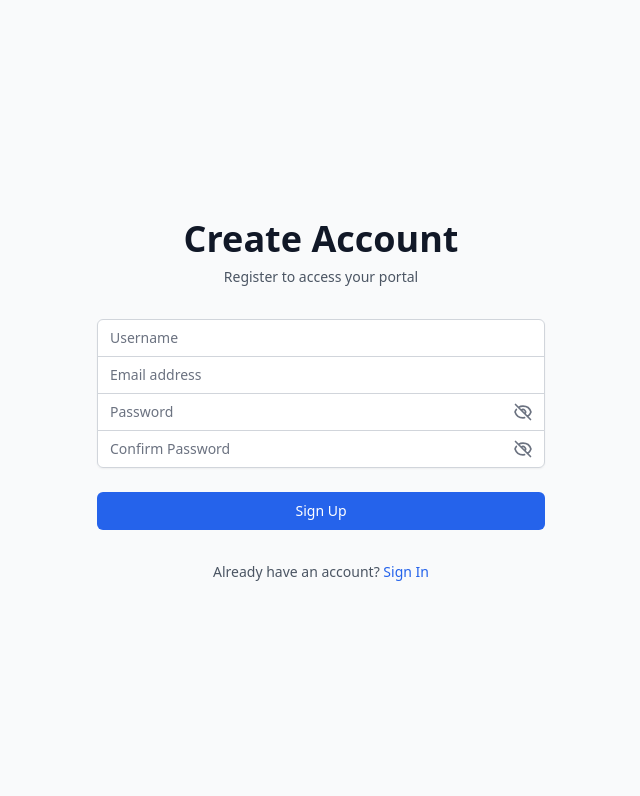
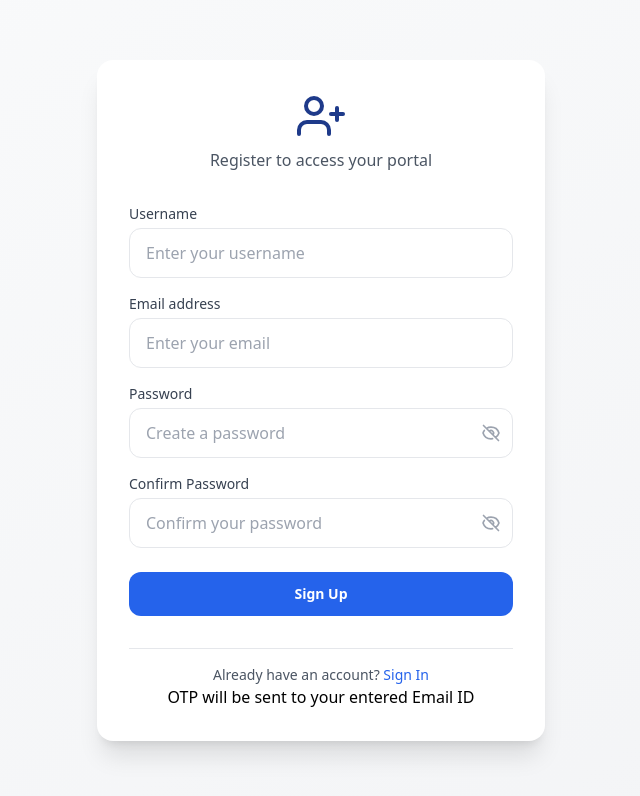
Before and after one commit to nishantb66/bpcl_portal, a Next.js app: page /signup in a window 1280 px wide. Shown: the top 796 px of the page, without its empty margins (319-959 px from the left). Built offline with nearby package versions, Linux system fonts and the light colour scheme.

Commit message:
Login + Signup (UI enhancement)

```diff
--- a/src/app/login/page.js
+++ b/src/app/login/page.js
@@ -4,6 +4,7 @@ import { useRouter } from "next/navigation";
 import Link from "next/link";
 import { ToastContainer, toast } from "react-toastify";
 import "react-toastify/dist/ReactToastify.css";
+import { FiLogIn } from "react-icons/fi";
 
 export default function Login() {
   const [form, setForm] = useState({ email: "", password: "" });
@@ -27,10 +28,7 @@ export default function Login() {
         toast.success("Logged in successfully!");
         localStorage.setItem("token", data.token);
         localStorage.setItem("name", data.name);
-
-        // Console log the saved token
         console.log("Saved Token:", localStorage.getItem("token"));
-
         setTimeout(() => {
           router.push("/");
         }, 1500);
@@ -45,22 +43,24 @@ export default function Login() {
   };
 
   return (
-    <div className="min-h-screen flex items-center justify-center bg-gray-50 py-12 px-4 sm:px-6 lg:px-8">
+    <div className="min-h-screen flex items-center justify-center bg-gradient-to-br from-gray-50 to-gray-100">
       <ToastContainer />
-      <div className="max-w-md w-full space-y-8">
-        <div className="text-center">
-          <h1 className="text-4xl font-extrabold text-gray-900">
-            Welcome Back
-          </h1>
-          <p className="mt-2 text-sm text-gray-600">
-            Please sign in to your account
-          </p>
+      <div className="max-w-md w-full mx-4">
+        <div className="bg-white rounded-2xl shadow-xl p-8 space-y-8">
+          <div className="text-center space-y-2">
+            <div className="flex flex-col items-center gap-4">
+              <FiLogIn className="w-12 h-12 text-blue-900" />
             </div>
-        <form className="mt-8 space-y-6" onSubmit={handleSubmit}>
-          <input type="hidden" name="remember" defaultValue="true" />
-          <div className="rounded-md shadow-sm -space-y-px">
+            <p className="text-gray-600">Please sign in to your account</p>
+          </div>
+
+          <form className="space-y-6" onSubmit={handleSubmit}>
+            <div className="space-y-4">
               <div>
-              <label htmlFor="email-address" className="sr-only">
+                <label
+                  htmlFor="email-address"
+                  className="block text-sm font-medium text-gray-700 mb-1"
+                >
                   Email address
                 </label>
                 <input
@@ -69,14 +69,18 @@ export default function Login() {
                   type="email"
                   autoComplete="email"
                   required
-                className="appearance-none rounded-none relative block w-full px-3 py-2 border border-gray-300 placeholder-gray-500 text-gray-900 rounded-t-md focus:outline-none focus:ring-blue-500 focus:border-blue-500 focus:z-10 sm:text-sm"
-                placeholder="Email address"
+                  className="block w-full px-4 py-3 rounded-xl border border-gray-200 focus:ring-2 focus:ring-blue-500 focus:border-transparent transition duration-150 text-gray-900 placeholder-gray-400"
+                  placeholder="Enter your email"
                   value={form.email}
                   onChange={(e) => setForm({ ...form, email: e.target.value })}
                 />
               </div>
+
               <div>
-              <label htmlFor="password" className="sr-only">
+                <label
+                  htmlFor="password"
+                  className="block text-sm font-medium text-gray-700 mb-1"
+                >
                   Password
                 </label>
                 <input
@@ -85,57 +89,55 @@ export default function Login() {
                   type="password"
                   autoComplete="current-password"
                   required
-                className="appearance-none rounded-none relative block w-full px-3 py-2 border border-gray-300 placeholder-gray-500 text-gray-900 rounded-b-md focus:outline-none focus:ring-blue-500 focus:border-blue-500 focus:z-10 sm:text-sm"
-                placeholder="Password"
+                  className="block w-full px-4 py-3 rounded-xl border border-gray-200 focus:ring-2 focus:ring-blue-500 focus:border-transparent transition duration-150 text-gray-900 placeholder-gray-400"
+                  placeholder="Enter your password"
                   value={form.password}
-                onChange={(e) => setForm({ ...form, password: e.target.value })}
+                  onChange={(e) =>
+                    setForm({ ...form, password: e.target.value })
+                  }
                 />
               </div>
             </div>
 
-          <div className="flex items-center justify-between">
-
-            <div className="text-sm">
+            <div className="flex items-center justify-end">
               <Link
                 href="/forgot-password"
-                className="font-medium text-blue-600 hover:text-blue-500"
+                className="text-sm font-medium text-blue-600 hover:text-blue-500 transition duration-150"
               >
                 Forgot your password?
               </Link>
             </div>
-          </div>
 
-          <div>
             <button
               type="submit"
               disabled={loading}
-              className={`group relative w-full flex justify-center py-2 px-4 border border-transparent text-sm font-medium rounded-md text-white bg-blue-600 hover:bg-blue-700 focus:outline-none focus:ring-2 focus:ring-offset-2 focus:ring-blue-500 ${
+              className={`w-full flex justify-center py-3 px-4 rounded-xl text-white text-sm font-semibold bg-blue-600 hover:bg-blue-700 focus:outline-none focus:ring-2 focus:ring-offset-2 focus:ring-blue-500 transition duration-150 ${
                 loading ? "opacity-50 cursor-not-allowed" : ""
               }`}
             >
               {loading ? "Signing in..." : "Sign in"}
             </button>
-          </div>
           </form>
 
-        <div className="text-center">
+          <div className="pt-4 border-t border-gray-200">
+            <div className="text-center space-y-4">
               <p className="text-sm text-gray-600">
                 Don't have an account?{" "}
                 <Link
                   href="/signup"
-              className="font-medium text-blue-600 hover:text-blue-500"
+                  className="font-medium text-blue-600 hover:text-blue-500 transition duration-150"
                 >
                   Register Now
                 </Link>
               </p>
-          <p className="mt-2 text-sm text-gray-600">
               <Link
                 href="/admin"
-              className="font-medium text-blue-600 hover:text-blue-500"
+                className="block text-sm font-medium text-blue-600 hover:text-blue-500 transition duration-150"
               >
                 Login as Administrator
               </Link>
-          </p>
+            </div>
+          </div>
         </div>
       </div>
     </div>
--- a/src/app/signup/page.js
+++ b/src/app/signup/page.js
@@ -4,6 +4,7 @@ import { useRouter } from "next/navigation";
 import Link from "next/link";
 import { ToastContainer, toast } from "react-toastify";
 import "react-toastify/dist/ReactToastify.css";
+import { FiUserPlus } from "react-icons/fi";
 
 export default function Signup() {
   const [form, setForm] = useState({
@@ -50,61 +51,85 @@ export default function Signup() {
   };
 
   return (
-    <div className="min-h-screen flex items-center justify-center bg-gray-50 py-12 px-4 sm:px-6 lg:px-8">
+    <div className="min-h-screen flex items-center justify-center bg-gradient-to-br from-gray-50 to-gray-100">
       <ToastContainer />
-      <div className="max-w-md w-full space-y-8">
-        <div className="text-center">
-          <h1 className="text-4xl font-extrabold text-gray-900">
-            Create Account
-          </h1>
-          <p className="mt-2 text-sm text-gray-600">
-            Register to access your portal
-          </p>
+      <div className="max-w-md w-full mx-4">
+        <div className="bg-white rounded-2xl shadow-xl p-8 space-y-8">
+          <div className="text-center space-y-2">
+            <div className="flex flex-col items-center gap-4">
+              <FiUserPlus className="w-12 h-12 text-blue-900" />
+            </div>
+            <p className="text-gray-600">Register to access your portal</p>
           </div>
 
-        <form className="mt-8 space-y-6" onSubmit={handleSubmit}>
-          <div className="rounded-md shadow-sm -space-y-px">
+          <form className="space-y-6" onSubmit={handleSubmit}>
+            <div className="space-y-4">
               <div>
+                <label
+                  htmlFor="username"
+                  className="block text-sm font-medium text-gray-700 mb-1"
+                >
+                  Username
+                </label>
                 <input
+                  id="username"
                   type="text"
-                placeholder="Username"
                   value={form.name}
                   onChange={(e) => setForm({ ...form, name: e.target.value })}
-                className="appearance-none rounded-none relative block w-full px-3 py-2 border border-gray-300 placeholder-gray-500 text-gray-900 rounded-t-md focus:outline-none focus:ring-blue-500 focus:border-blue-500 sm:text-sm"
+                  className="block w-full px-4 py-3 rounded-xl border border-gray-200 focus:ring-2 focus:ring-blue-500 focus:border-transparent transition duration-150 text-gray-900 placeholder-gray-400"
+                  placeholder="Enter your username"
                   required
                 />
               </div>
+
               <div>
+                <label
+                  htmlFor="email"
+                  className="block text-sm font-medium text-gray-700 mb-1"
+                >
+                  Email address
+                </label>
                 <input
+                  id="email"
                   type="email"
-                placeholder="Email address"
                   value={form.email}
                   onChange={(e) => setForm({ ...form, email: e.target.value })}
-                className="appearance-none rounded-none relative block w-full px-3 py-2 border border-gray-300 placeholder-gray-500 text-gray-900 focus:outline-none focus:ring-blue-500 focus:border-blue-500 sm:text-sm"
+                  className="block w-full px-4 py-3 rounded-xl border border-gray-200 focus:ring-2 focus:ring-blue-500 focus:border-transparent transition duration-150 text-gray-900 placeholder-gray-400"
+                  placeholder="Enter your email"
                   required
                 />
               </div>
+
+              <div>
+                <label
+                  htmlFor="password"
+                  className="block text-sm font-medium text-gray-700 mb-1"
+                >
+                  Password
+                </label>
                 <div className="relative">
                   <input
+                    id="password"
                     type={showPassword ? "text" : "password"}
-                placeholder="Password"
                     value={form.password}
-                onChange={(e) => setForm({ ...form, password: e.target.value })}
-                className="appearance-none rounded-none relative block w-full px-3 py-2 border border-gray-300 placeholder-gray-500 text-gray-900 focus:outline-none focus:ring-blue-500 focus:border-blue-500 sm:text-sm"
+                    onChange={(e) =>
+                      setForm({ ...form, password: e.target.value })
+                    }
+                    className="block w-full px-4 py-3 rounded-xl border border-gray-200 focus:ring-2 focus:ring-blue-500 focus:border-transparent transition duration-150 text-gray-900 placeholder-gray-400"
+                    placeholder="Create a password"
                     required
                   />
                   <button
                     type="button"
                     onClick={() => setShowPassword(!showPassword)}
-                className="absolute inset-y-0 right-0 pr-3 flex items-center text-sm leading-5"
+                    className="absolute inset-y-0 right-0 pr-3 flex items-center text-gray-400 hover:text-gray-600 transition-colors"
                   >
                     {showPassword ? (
                       <svg
-                    className="h-5 w-5 text-gray-500"
+                        className="h-5 w-5"
                         fill="none"
                         stroke="currentColor"
                         viewBox="0 0 24 24"
-                    xmlns="http://www.w3.org/2000/svg"
                       >
                         <path
                           strokeLinecap="round"
@@ -121,11 +146,10 @@ export default function Signup() {
                       </svg>
                     ) : (
                       <svg
-                    className="h-5 w-5 text-gray-500"
+                        className="h-5 w-5"
                         fill="none"
                         stroke="currentColor"
                         viewBox="0 0 24 24"
-                    xmlns="http://www.w3.org/2000/svg"
                       >
                         <path
                           strokeLinecap="round"
@@ -137,29 +161,38 @@ export default function Signup() {
                     )}
                   </button>
                 </div>
+              </div>
+
+              <div>
+                <label
+                  htmlFor="confirm-password"
+                  className="block text-sm font-medium text-gray-700 mb-1"
+                >
+                  Confirm Password
+                </label>
                 <div className="relative">
                   <input
+                    id="confirm-password"
                     type={showConfirmPassword ? "text" : "password"}
-                placeholder="Confirm Password"
                     value={form.confirmPassword}
                     onChange={(e) =>
                       setForm({ ...form, confirmPassword: e.target.value })
                     }
-                className="appearance-none rounded-none relative block w-full px-3 py-2 border border-gray-300 placeholder-gray-500 text-gray-900 rounded-b-md focus:outline-none focus:ring-blue-500 focus:border-blue-500 sm:text-sm"
+                    className="block w-full px-4 py-3 rounded-xl border border-gray-200 focus:ring-2 focus:ring-blue-500 focus:border-transparent transition duration-150 text-gray-900 placeholder-gray-400"
+                    placeholder="Confirm your password"
                     required
                   />
                   <button
                     type="button"
                     onClick={() => setShowConfirmPassword(!showConfirmPassword)}
-                className="absolute inset-y-0 right-0 pr-3 flex items-center text-sm leading-5"
+                    className="absolute inset-y-0 right-0 pr-3 flex items-center text-gray-400 hover:text-gray-600 transition-colors"
                   >
                     {showConfirmPassword ? (
                       <svg
-                    className="h-5 w-5 text-gray-500"
+                        className="h-5 w-5"
                         fill="none"
                         stroke="currentColor"
                         viewBox="0 0 24 24"
-                    xmlns="http://www.w3.org/2000/svg"
                       >
                         <path
                           strokeLinecap="round"
@@ -176,11 +209,10 @@ export default function Signup() {
                       </svg>
                     ) : (
                       <svg
-                    className="h-5 w-5 text-gray-500"
+                        className="h-5 w-5"
                         fill="none"
                         stroke="currentColor"
                         viewBox="0 0 24 24"
-                    xmlns="http://www.w3.org/2000/svg"
                       >
                         <path
                           strokeLinecap="round"
@@ -193,30 +225,33 @@ export default function Signup() {
                   </button>
                 </div>
               </div>
+            </div>
 
-          <div>
             <button
               type="submit"
               disabled={loading}
-              className={`group relative w-full flex justify-center py-2 px-4 border border-transparent text-sm font-medium rounded-md text-white bg-blue-600 hover:bg-blue-700 focus:outline-none focus:ring-2 focus:ring-offset-2 focus:ring-blue-500 ${
+              className={`w-full flex justify-center py-3 px-4 rounded-xl text-white text-sm font-semibold bg-blue-600 hover:bg-blue-700 focus:outline-none focus:ring-2 focus:ring-offset-2 focus:ring-blue-500 transition duration-150 ${
                 loading ? "opacity-50 cursor-not-allowed" : ""
               }`}
             >
               {loading ? "Creating Account..." : "Sign Up"}
             </button>
-          </div>
           </form>
 
+          <div className="pt-4 border-t border-gray-200">
             <div className="text-center">
               <p className="text-sm text-gray-600">
                 Already have an account?{" "}
                 <Link
                   href="/login"
-              className="font-medium text-blue-600 hover:text-blue-500"
+                  className="font-medium text-blue-600 hover:text-blue-500 transition duration-150"
                 >
                   Sign In
                 </Link>
               </p>
+              <p>OTP will be sent to your entered Email ID</p>
+            </div>
+          </div>
         </div>
       </div>
     </div>
```
Lines whose indentation alone changed are shown as unchanged.
